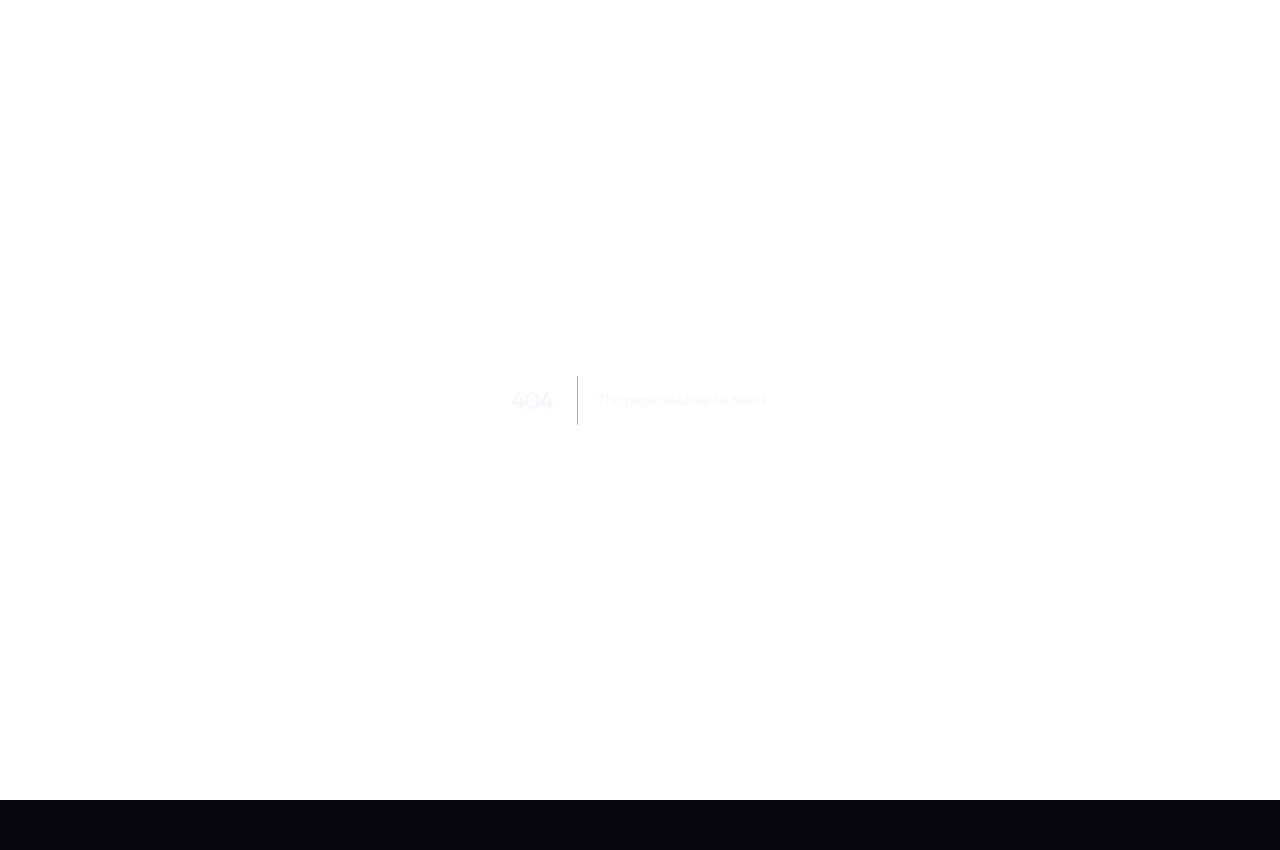
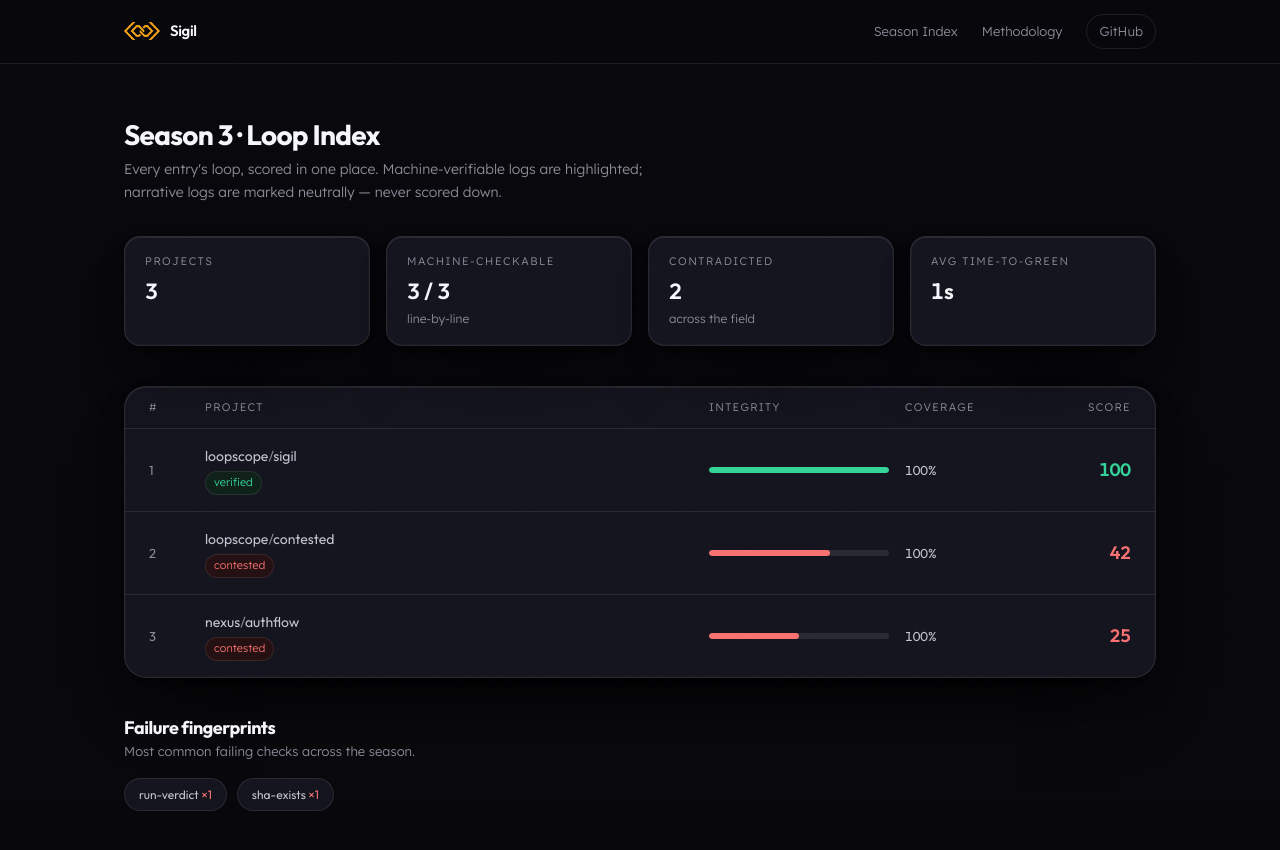
Before and after one commit to Enoch208/Sigil, a Next.js app in the folder frontend/: page /season in a window 1280 px wide. Before the commit this address had no page. Shown: the top 850 px of the page. Before the commit the page ends 800 px from the top, so only its background shows below. Built offline with nearby package versions, Linux system fonts and the light colour scheme.

Commit message:
feat: Season Index dashboard (leaderboard) + product nav shell

```diff
--- a/frontend/app/l/[handle]/[project]/page.tsx
+++ b/frontend/app/l/[handle]/[project]/page.tsx
@@ -2,6 +2,7 @@ import { notFound } from "next/navigation";
 import { audit, grade } from "@/lib/loop";
 import type { Verdict } from "@/lib/loop";
 import { getProjectSources } from "@/lib/loop/fixtures/registry";
+import { AppNav } from "@/components/app/app-nav";
 
 const VERDICT: Record<Verdict, { dot: string; text: string; label: string }> = {
   verified: { dot: "bg-positive", text: "text-positive", label: "verified" },
@@ -45,12 +46,13 @@ export default async function LoopPage({
     : null;
 
   return (
-    <main className="min-h-screen bg-page text-fg-primary">
-      <div className="mx-auto max-w-[920px] px-6 py-16 max-md:py-10">
+    <div className="min-h-screen bg-page text-fg-primary">
+      <AppNav />
+      <main className="mx-auto max-w-[920px] px-6 py-14 max-md:py-9">
         {/* header */}
         <div className="flex items-center justify-between gap-4">
-          <a href="/" className="font-mono text-[13px] text-fg-muted transition-colors hover:text-fg-body">
-            ← sigil
+          <a href="/season" className="font-mono text-[13px] text-fg-muted transition-colors hover:text-fg-body">
+            ← Season Index
           </a>
           <span className={`rounded-pill border px-3 py-1 font-desc text-[12px] font-medium ${st.cls}`}>
             {st.label}
@@ -140,7 +142,7 @@ export default async function LoopPage({
           <a href="/api/methodology" className="transition-colors hover:text-accent">How the score is computed →</a>
           <a href="/season" className="transition-colors hover:text-accent">Season Index →</a>
         </div>
-      </div>
-    </main>
+      </main>
+    </div>
   );
 }
--- /dev/null
+++ b/frontend/app/season/page.tsx
@@ -0,0 +1,107 @@
+import { audit, aggregateSeason } from "@/lib/loop";
+import type { SeasonEntry } from "@/lib/loop";
+import { listProjects } from "@/lib/loop/fixtures/registry";
+import { AppNav } from "@/components/app/app-nav";
+
+const STATUS: Record<SeasonEntry["status"], { text: string; bar: string; pill: string }> = {
+  verified: { text: "text-positive", bar: "bg-positive", pill: "text-positive border-positive/40 bg-positive-bg" },
+  audited: { text: "text-accent", bar: "bg-accent", pill: "text-accent border-accent/40 bg-accent-bg" },
+  contested: { text: "text-negative", bar: "bg-negative", pill: "text-negative border-negative/40 bg-negative-bg" },
+  narrative: { text: "text-fg-muted", bar: "bg-fg-muted/50", pill: "text-fg-muted border-hairline" },
+};
+
+function Totals({ label, value, sub }: { label: string; value: string; sub?: string }) {
+  return (
+    <div className="rounded-lg border border-hairline bg-surface px-5 py-4 shadow-card">
+      <div className="font-desc text-[11px] uppercase tracking-[0.14em] text-fg-muted">{label}</div>
+      <div className="mt-1 font-display text-fluid-2xl font-semibold tabular-nums">{value}</div>
+      {sub ? <div className="font-desc text-[12px] text-fg-muted">{sub}</div> : null}
+    </div>
+  );
+}
+
+export default async function SeasonPage() {
+  const projects = listProjects().map(({ handle, project, sources }) => {
+    const { report, timeline } = audit(sources);
+    return { handle, project, report, timeline };
+  });
+  const summary = aggregateSeason(projects);
+  const machineCheckable = summary.entries.filter((e) => e.coverage > 0).length;
+
+  return (
+    <div className="min-h-screen bg-page text-fg-primary">
+      <AppNav />
+      <main className="mx-auto max-w-[1080px] px-6 py-14 max-md:py-9">
+        <div className="flex items-end justify-between gap-4">
+          <div>
+            <h1 className="font-display text-fluid-3xl font-semibold tracking-tight">Season 3 · Loop Index</h1>
+            <p className="mt-2 max-w-[560px] font-desc text-[14px] leading-relaxed text-fg-muted">
+              Every entry&apos;s loop, scored in one place. Machine-verifiable logs are highlighted; narrative
+              logs are marked neutrally — never scored down.
+            </p>
+          </div>
+        </div>
+
+        <div className="mt-8 grid grid-cols-4 gap-4 max-md:grid-cols-2">
+          <Totals label="Projects" value={String(summary.totals.projects)} />
+          <Totals label="Machine-checkable" value={`${machineCheckable} / ${summary.totals.projects}`} sub="line-by-line" />
+          <Totals label="Contradicted" value={String(summary.totals.contradicted)} sub="across the field" />
+          <Totals label="Avg time-to-green" value={summary.avgTimeToGreenMs === null ? "—" : `${Math.round(summary.avgTimeToGreenMs / 1000)}s`} />
+        </div>
+
+        {/* leaderboard */}
+        <div className="mt-10 overflow-hidden rounded-xl border border-hairline bg-surface shadow-card">
+          <div className="grid grid-cols-[40px_1fr_180px_120px_90px] items-center gap-4 border-b border-hairline px-6 py-3 font-desc text-[11px] uppercase tracking-[0.12em] text-fg-muted max-md:grid-cols-[32px_1fr_90px]">
+            <span>#</span>
+            <span>Project</span>
+            <span className="max-md:hidden">Integrity</span>
+            <span className="max-md:hidden">Coverage</span>
+            <span className="text-right">Score</span>
+          </div>
+          {summary.entries.map((e) => {
+            const s = STATUS[e.status];
+            return (
+              <a
+                key={`${e.handle}/${e.project}`}
+                href={`/l/${e.handle}/${e.project}`}
+                className="grid grid-cols-[40px_1fr_180px_120px_90px] items-center gap-4 border-b border-hairline px-6 py-4 transition-colors last:border-b-0 hover:bg-elevated max-md:grid-cols-[32px_1fr_90px]"
+              >
+                <span className="font-mono text-[13px] text-fg-muted">{e.rank}</span>
+                <span className="min-w-0">
+                  <span className="block truncate font-mono text-[14px] text-fg-body">
+                    {e.handle}<span className="text-fg-muted">/</span>{e.project}
+                  </span>
+                  <span className={`mt-1 inline-block rounded-pill border px-2 py-0.5 font-desc text-[11px] font-medium ${s.pill}`}>
+                    {e.status}
+                  </span>
+                </span>
+                <span className="max-md:hidden">
+                  <span className="flex h-1.5 overflow-hidden rounded-pill bg-hairline">
+                    <span className={`${s.bar} h-full rounded-pill`} style={{ width: `${e.integrity}%` }} />
+                  </span>
+                </span>
+                <span className="font-mono text-[13px] tabular-nums text-fg-body max-md:hidden">{e.coverage}%</span>
+                <span className={`text-right font-display text-fluid-lg font-semibold tabular-nums ${s.text}`}>{e.score}</span>
+              </a>
+            );
+          })}
+        </div>
+
+        {/* fingerprints */}
+        {summary.fingerprints.length > 0 ? (
+          <div className="mt-10">
+            <h2 className="font-display text-fluid-lg font-semibold">Failure fingerprints</h2>
+            <p className="mt-1 font-desc text-[13px] text-fg-muted">Most common failing checks across the season.</p>
+            <div className="mt-4 flex flex-wrap gap-2.5">
+              {summary.fingerprints.map((f) => (
+                <span key={f.signature} className="rounded-pill border border-hairline bg-surface px-3.5 py-1.5 font-mono text-[12px] text-fg-body">
+                  {f.signature} <span className="text-negative">×{f.count}</span>
+                </span>
+              ))}
+            </div>
+          </div>
+        ) : null}
+      </main>
+    </div>
+  );
+}
--- /dev/null
+++ b/frontend/components/app/app-nav.tsx
@@ -0,0 +1,23 @@
+export function AppNav() {
+  return (
+    <header className="sticky top-0 z-20 border-b border-hairline bg-page/85 backdrop-blur-md">
+      <div className="mx-auto flex max-w-[1080px] items-center justify-between px-6 py-3.5">
+        <a href="/" className="flex items-center gap-2.5">
+          {/* eslint-disable-next-line @next/next/no-img-element */}
+          <img src="/logo-mark.png" alt="" className="h-[18px] w-auto" />
+          <span className="font-display text-[15px] font-semibold tracking-tight text-fg-primary">Sigil</span>
+        </a>
+        <nav className="flex items-center gap-6 font-desc text-[13px] text-fg-muted">
+          <a href="/season" className="transition-colors hover:text-fg-primary">Season Index</a>
+          <a href="/api/methodology" className="transition-colors hover:text-fg-primary">Methodology</a>
+          <a
+            href="https://github.com/Enoch208/Sigil"
+            className="rounded-pill border border-hairline px-3 py-1.5 transition-colors hover:border-strong hover:text-fg-primary"
+          >
+            GitHub
+          </a>
+        </nav>
+      </div>
+    </header>
+  );
+}
```
